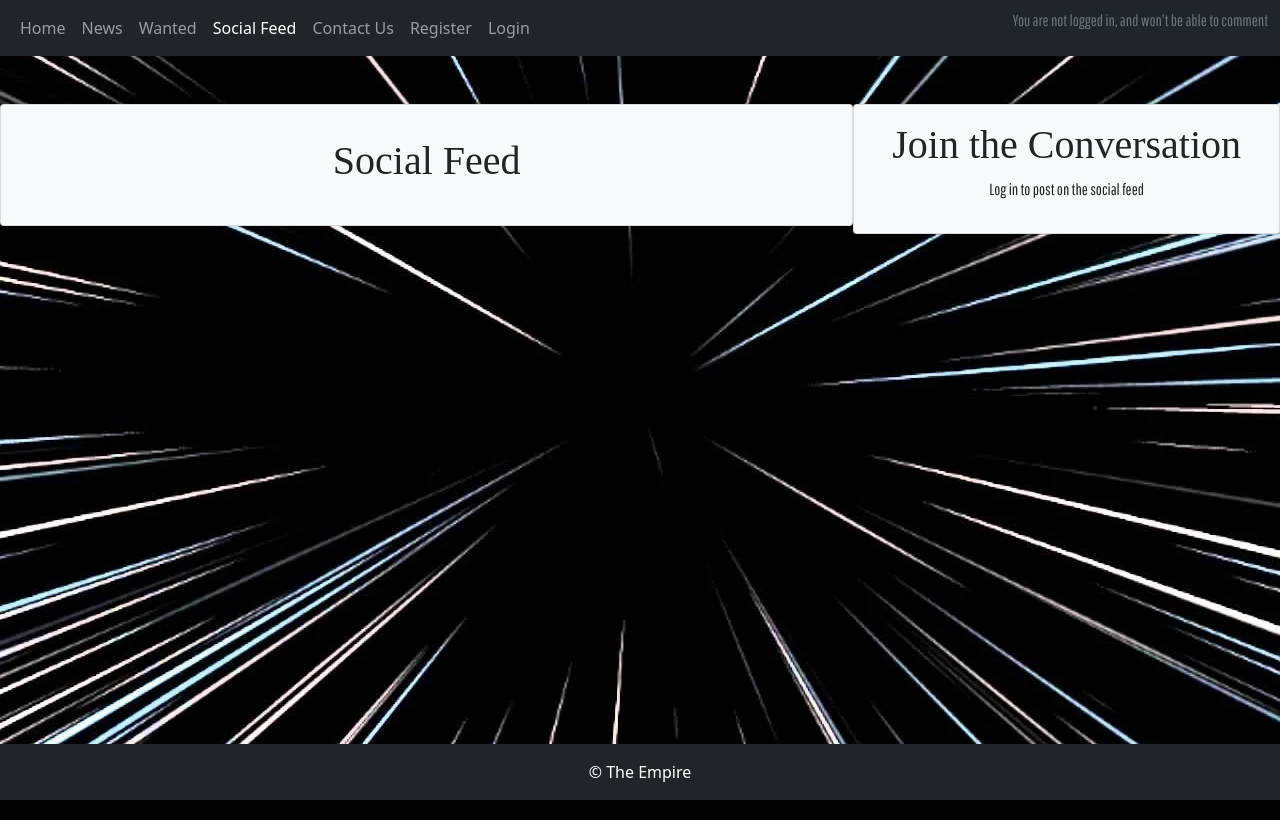
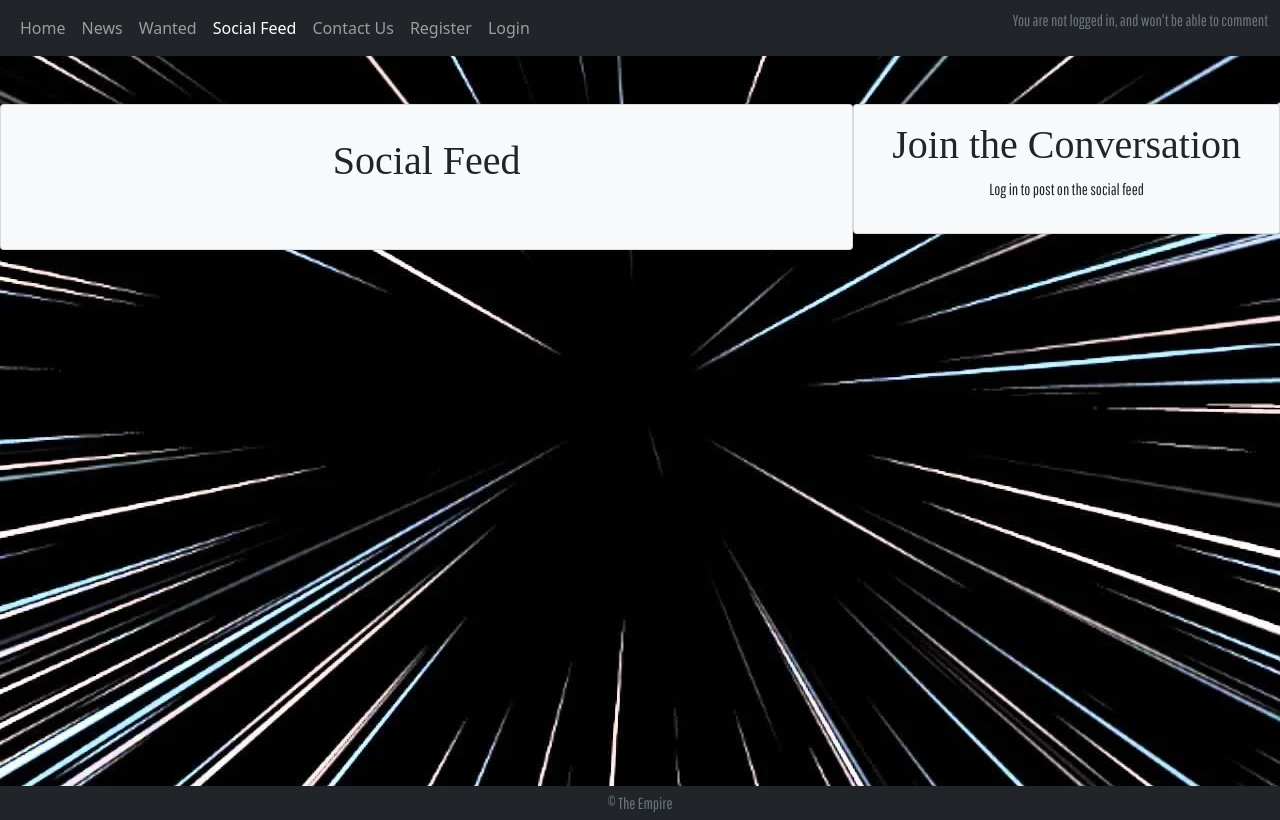
Before and after one commit to BryonyRBlack/christie_restaurant, a Django app: page /social_feed/ in a window 1280 px wide. Run offline with Django 4.2, Linux system fonts and the light colour scheme; data that the repository does not hold is empty; some libraries are stand-ins or nearby versions; some web fonts are replaced.

Commit message:
Fix code to allow margin between footer and content

```diff
--- a/reviews/templates/reviews/reviews.html
+++ b/reviews/templates/reviews/reviews.html
@@ -8,7 +8,7 @@
  <div class="container-fluid">
     <div class="row justify-content-around align-items-start">
         <div class="bg-light p-3 col-md-8 card mt-5" style="max-width: 70rem;">
-            <div class="card-body">
+            <div class="card-body mb-4">
                 <h1 class="text-center">Social Feed</h1>
                     {% for review in reviews %}
                     <div class="comments p-2 card border-dark mb-4">
@@ -20,7 +20,7 @@
         </div>
 
 
-        <div class="forms card bg-light form p-3 text-center col-md-4 mt-5 sticky-top" id="review-form" style="max-width: 30rem;">
+        <div class="forms card bg-light form p-3 text-center col-md-4 mt-5 mb-4 sticky-top" id="review-form" style="max-width: 30rem;">
             <h1>Join the Conversation</h1>
             {% if user.is_authenticated %}
                 <form id="reviewForm" method="post" class="d-grid">
--- a/static/css/style.css
+++ b/static/css/style.css
@@ -18,16 +18,25 @@ body {
     background-repeat: repeat;
     background-position: center;
     background-color: #36454F;
-    position: relative;
-    min-height: 100%;
-    min-height: 100vh;
 }
 
+main{
+    position: relative;
+    min-height: 90vh;
+}
+
+
 footer {
-    position: absolute;
+    position: relative;
     bottom: 0;
     width: 100%;
     left: 0;
+    margin-top: 10px;
+    padding: 5px;
+}
+
+.footer-text {
+    margin-bottom: 0;
 }
 
 h1, h5 {
--- a/templates/base.html
+++ b/templates/base.html
@@ -108,8 +108,8 @@
     </main>
 
     <!-- Footer -->
-    <footer class="footer mt-auto text-center bg-dark text-white py-3">
-        {% block copyright %}© The Empire {% endblock copyright %}
+    <footer class="bg-dark text-muted text-center">
+        <p class="footer-text">{% block copyright %}© The Empire {% endblock copyright %}</p>
     </footer>
 
     <!--Script for Javascript files-->
```
